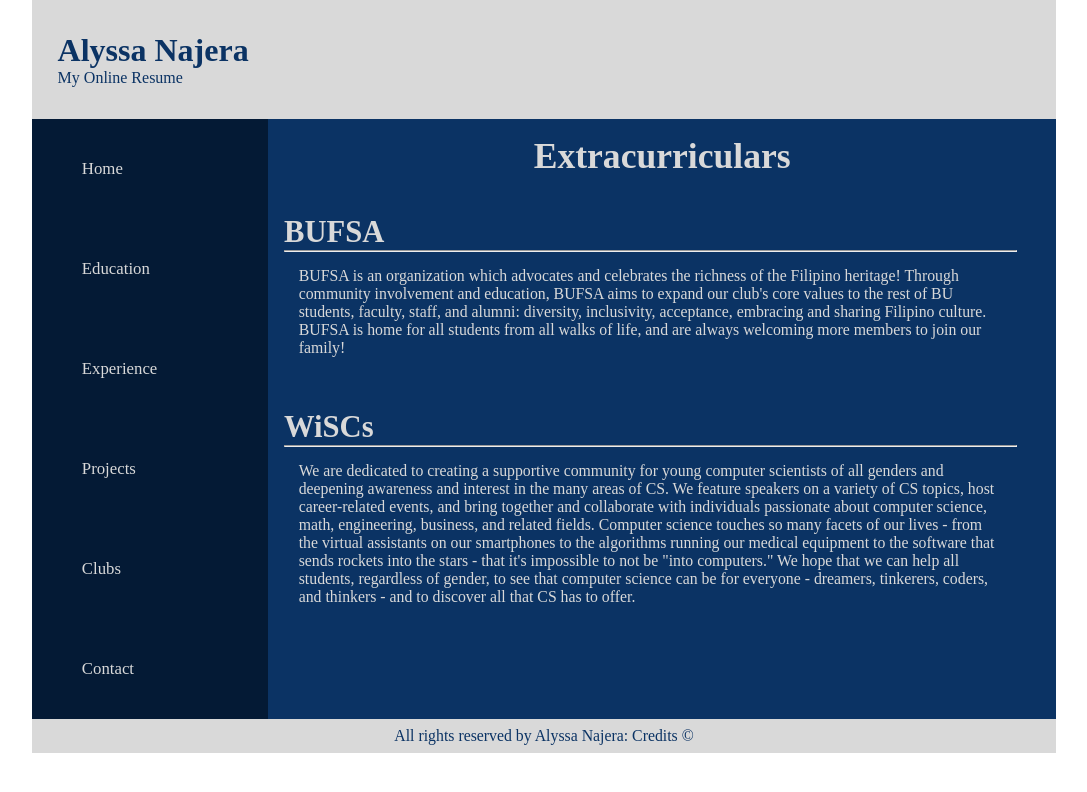
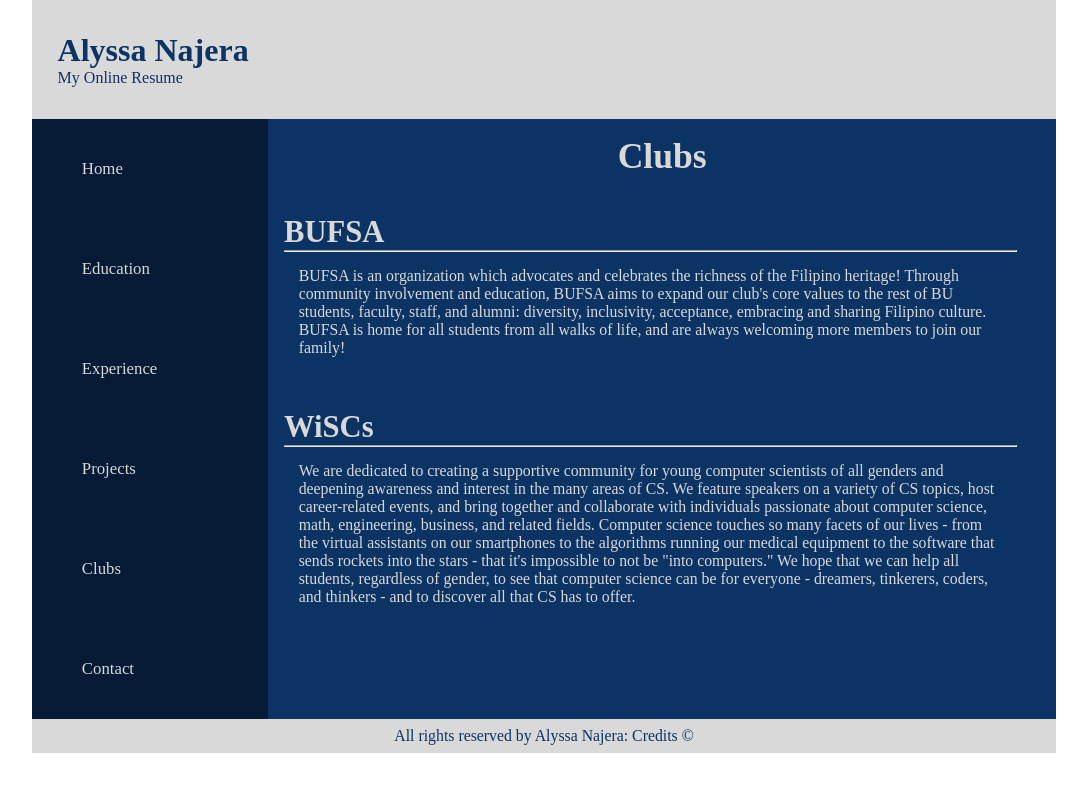
Before and after one commit to anajera05/mp-1, a plain HTML site: page extracurriculars/extracurriculars.html in a window 1280 px wide. Shown: the whole page, without its empty margins (96-1183 px from the left). Drawn offline with Linux system fonts and the light colour scheme; a web font is replaced by a local one.

Commit message:
fix clubs

```diff
--- a/extracurriculars/extracurriculars.html
+++ b/extracurriculars/extracurriculars.html
@@ -3,7 +3,7 @@
 <head>
     <meta charset=”UTF-8”>
     <meta name="description" content="A website showcasing Alyssa Najera's Online Resume">
-    <title>Extracurriculars | Alyssa's Resume</title>
+    <title>CLubs | Alyssa's Resume</title>
     <link type="text/css" rel="stylesheet" href="extracurriculars.css">
     <link rel="preconnect" href="https://fonts.googleapis.com">
     <link rel="preconnect" href="https://fonts.gstatic.com" crossorigin>
@@ -34,7 +34,7 @@
         </nav>
         <!-- Main -->
         <main><!-- Must occupy 1/2 the screen -->
-            <h2> Extracurriculars </h2>
+            <h2> Clubs </h2>
             <div id="clubs">
             <div class="club">
                 <h3>BUFSA</h3><hr>
```
